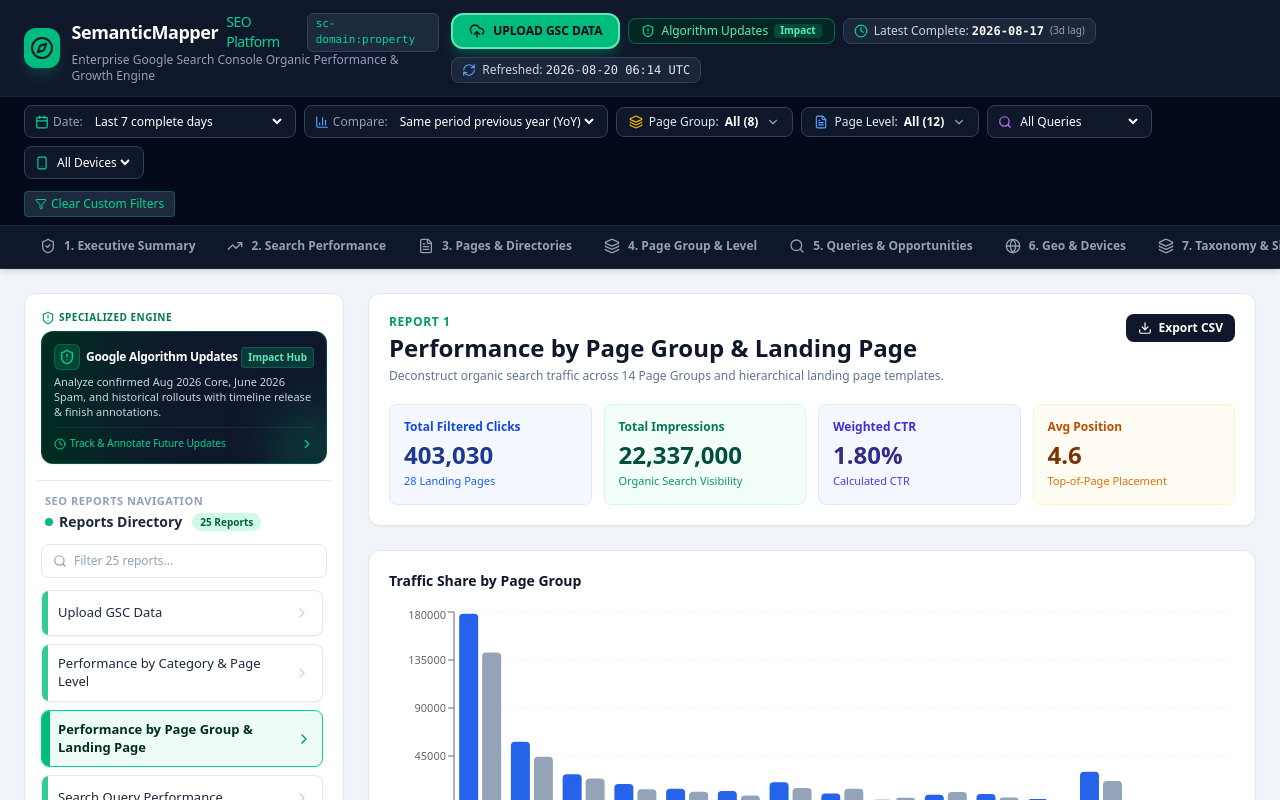
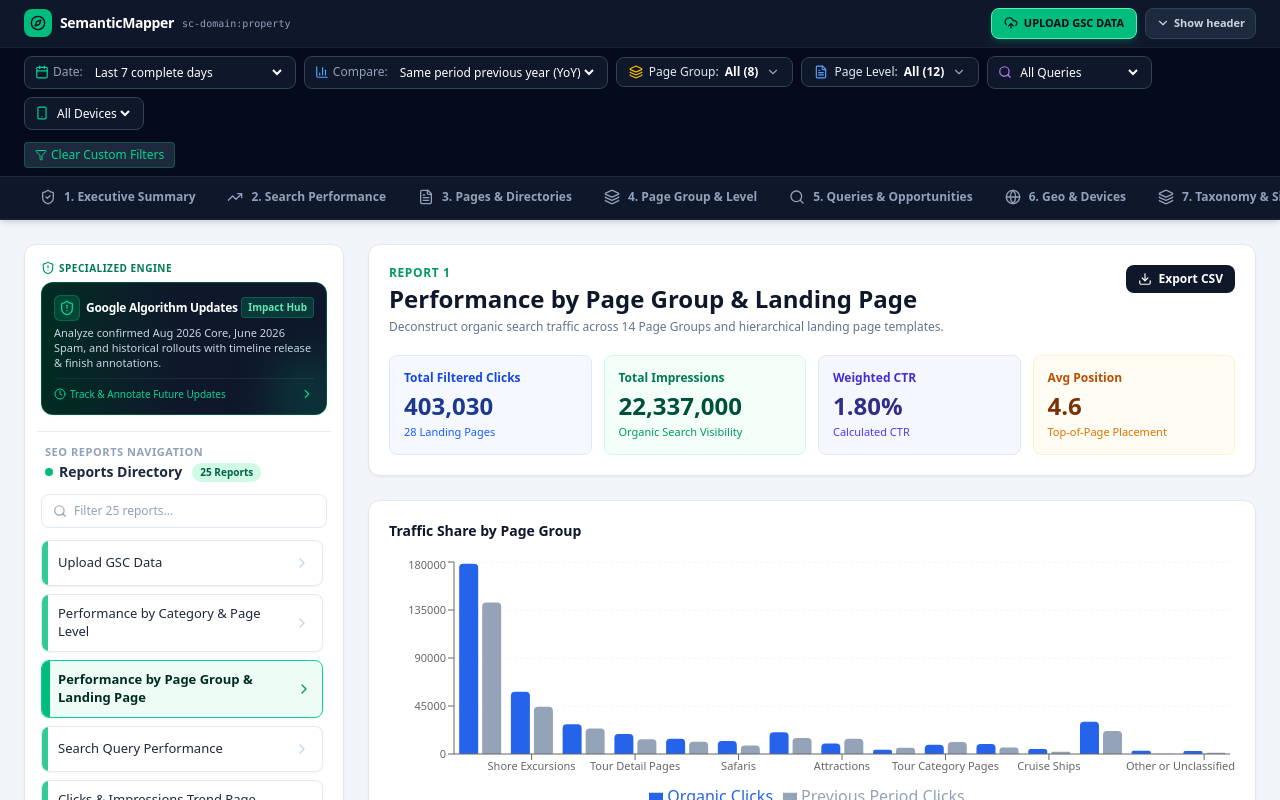
Before and after one commit to Ami55/SEO-dashboard, a React (Vite) app: page / in a window 1280 px wide. Shown: the top 800 px of the page. Built offline with nearby package versions, Linux system fonts and the light colour scheme.

Commit message:
Add files via upload

```diff
--- a/src/components/NavigationHeader.tsx
+++ b/src/components/NavigationHeader.tsx
@@ -22,6 +22,7 @@
   TrendingUp,
   MapPin,
   ChevronDown,
+  ChevronUp,
   X,
   Sparkles,
   Trophy,
@@ -91,6 +92,7 @@
 
   // Popover state for Page Group & Page Level multi-select dropdowns
   const [openDropdown, setOpenDropdown] = useState<'page-group' | 'page-level' | null>(null);
+  const [heroExpanded, setHeroExpanded] = useState(false);
   const dropdownRef = useRef<HTMLDivElement>(null);
 
   // Close dropdown on click outside
@@ -152,7 +154,40 @@
 
   return (
     <header className="bg-slate-900 text-white border-b border-slate-800 sticky top-0 z-40 shadow-md">
+      {!heroExpanded && (
+        <div className="max-w-7xl mx-auto px-4 sm:px-6 py-2 flex flex-wrap items-center justify-between gap-2">
+          <div className="flex items-center gap-2 min-w-0">
+            <div className="w-7 h-7 rounded-lg bg-emerald-500 flex items-center justify-center text-slate-950">
+              <Compass className="w-4 h-4" />
+            </div>
+            <span className="font-black text-sm tracking-tight">SemanticMapper</span>
+            <span className="hidden sm:inline text-[10px] text-slate-400 font-mono truncate">{propertyTotals.propertyName}</span>
+            {hasUploadedData && (
+              <span className="px-2 py-0.5 rounded-full bg-blue-950 border border-blue-500 text-blue-200 text-[10px] font-bold">
+                UPLOADED DATA ACTIVE
+              </span>
+            )}
+          </div>
+          <div className="flex items-center gap-2">
+            <button
+              onClick={() => handleSelectTab('upload-data')}
+              className="flex items-center gap-1.5 px-3 py-1.5 rounded-lg bg-emerald-500 hover:bg-emerald-400 text-slate-950 text-[11px] font-black border border-emerald-300 shadow-md shadow-emerald-500/20"
+            >
+              <UploadCloud className="w-3.5 h-3.5" /> UPLOAD GSC DATA
+              {hasUploadedData && <span className="rounded-full bg-slate-950 text-emerald-300 px-1.5">{loadedFileCount}</span>}
+            </button>
+            <button
+              onClick={() => setHeroExpanded(true)}
+              className="flex items-center gap-1 px-2.5 py-1.5 rounded-lg border border-slate-700 bg-slate-800 hover:bg-slate-700 text-slate-300 text-[11px] font-bold"
+              aria-expanded={false}
+            >
+              <ChevronDown className="w-3.5 h-3.5" /> Show header
+            </button>
+          </div>
+        </div>
+      )}
       {/* Top Brand & Metadata Bar */}
+      {heroExpanded && (
       <div className="max-w-7xl mx-auto px-4 sm:px-6 py-3 flex flex-col md:flex-row md:items-center md:justify-between gap-3">
         {/* Brand Logo & Title */}
         <div className="flex items-center gap-3">
@@ -227,8 +262,17 @@
             <RefreshCw className="w-3.5 h-3.5 text-blue-400" />
             <span>Refreshed: <span className="text-slate-200 font-mono">{propertyTotals.lastRefreshed}</span></span>
           </div>
+
+          <button
+            onClick={() => setHeroExpanded(false)}
+            className="flex items-center gap-1 px-2.5 py-1 rounded-lg border border-slate-700 bg-slate-800 hover:bg-slate-700 text-slate-300 font-bold"
+            aria-expanded={true}
+          >
+            <ChevronUp className="w-3.5 h-3.5" /> Hide header
+          </button>
         </div>
       </div>
+      )}
 
       {/* Global Filter Bar */}
       <div className="bg-slate-950/80 border-t border-slate-800/80 px-4 sm:px-6 py-2" ref={dropdownRef}>
```
Also changed, not shown: 3 other files (tests, documents, lock files or other folders).
